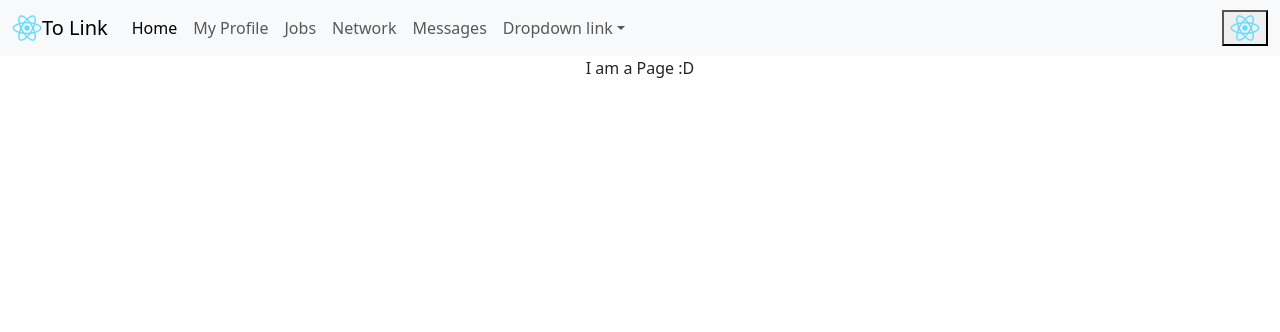
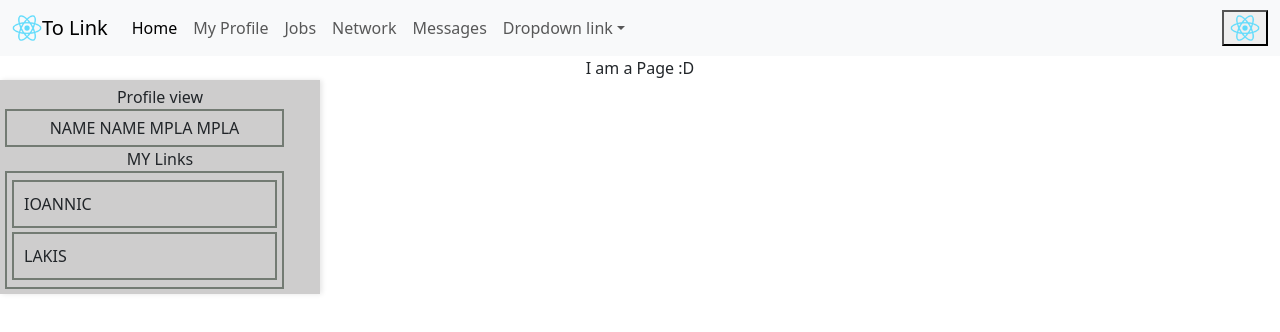
Before and after one commit to DPorichis/to-link, a React (Create React App) app: page /user in a window 1280 px wide. Shown: the top 332 px of the page. Built offline with nearby package versions, Linux system fonts and the light colour scheme.

Commit message:
side bar users home page

```diff
--- a/src/Pages/User/HomePGU.js
+++ b/src/Pages/User/HomePGU.js
@@ -1,12 +1,29 @@
 import React from "react";
 
 import Header from "../../Components/Header";
+import './homePGU.css';
 
 function HomePGU(props) {
     return (
         <div>
             <Header log="user" act="home"/>
             I am a Page :D
+            <div className="sidebar">
+            Profile view
+                <div className="Profile">
+                    NAME NAME
+                    MPLA MPLA
+                </div>
+                MY Links
+                <div className = "Links">
+                    <div className = "link">
+                        IOANNIC
+                    </div>
+                    <div className = "link">
+                        LAKIS
+                    </div>
+                </div>
+            </div>
         </div>
     );
 }
--- /dev/null
+++ b/src/Pages/User/homePGU.css
@@ -0,0 +1,27 @@
+
+.sidebar{
+    display: flex;
+    flex-direction: column;
+    width: 25%;
+    padding: 5px;
+    background-color: #cecdcd;
+    box-shadow: 2px 0 5px rgba(0, 0, 0, 0.1);
+}
+.Profile,.Links{
+  width: 90%;
+  border: 2px solid rgb(115, 123, 115);
+  padding: 5px 5px;
+  box-sizing: border-box;
+  display: flex;
+  flex-direction: column;
+}
+
+.link{
+  width: 100%;
+  border: 2px solid rgb(115, 123, 115);
+  padding: 10px;
+  margin: 2px 0;
+  box-sizing: border-box;
+  display: flex ;
+  align-items: flex-start
+}
```
